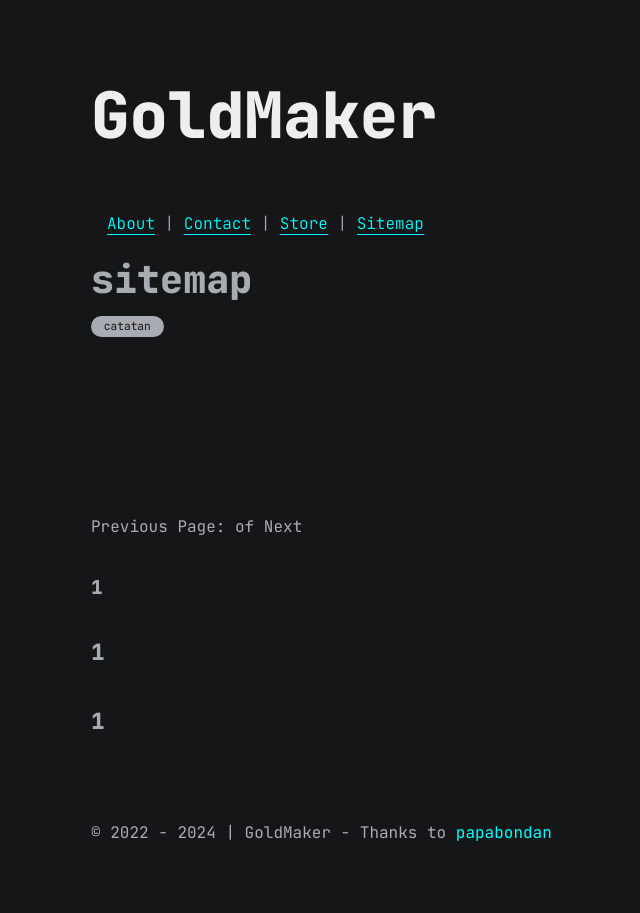
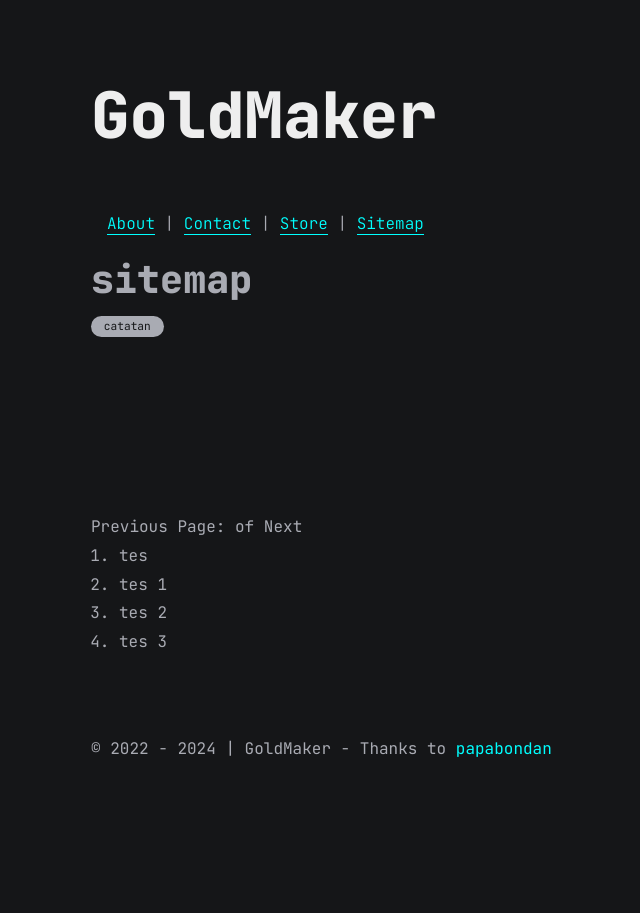
Before and after one commit to angganesia/angganesia.github.io, a Jekyll site: the page built from _pages/sitemaps.md, in a window 1280 px wide. Shown: the whole page, without its empty margins (224-864 px from the left). Built offline with Jekyll 4.4.1, drawn with Linux system fonts in a browser that asks for light colours; comment, search, counter and statistics services are not loaded.

Commit message:
update sitemaps.md

```diff
--- a/_pages/sitemaps.md
+++ b/_pages/sitemaps.md
@@ -22,6 +22,7 @@ categories: [catatan]
 </section>
 {% include pagination.html %}
 
-##### 1
-#### 1
-#### 1
+1. tes
+  1. tes 1
+  2. tes 2
+  3. tes 3
```
